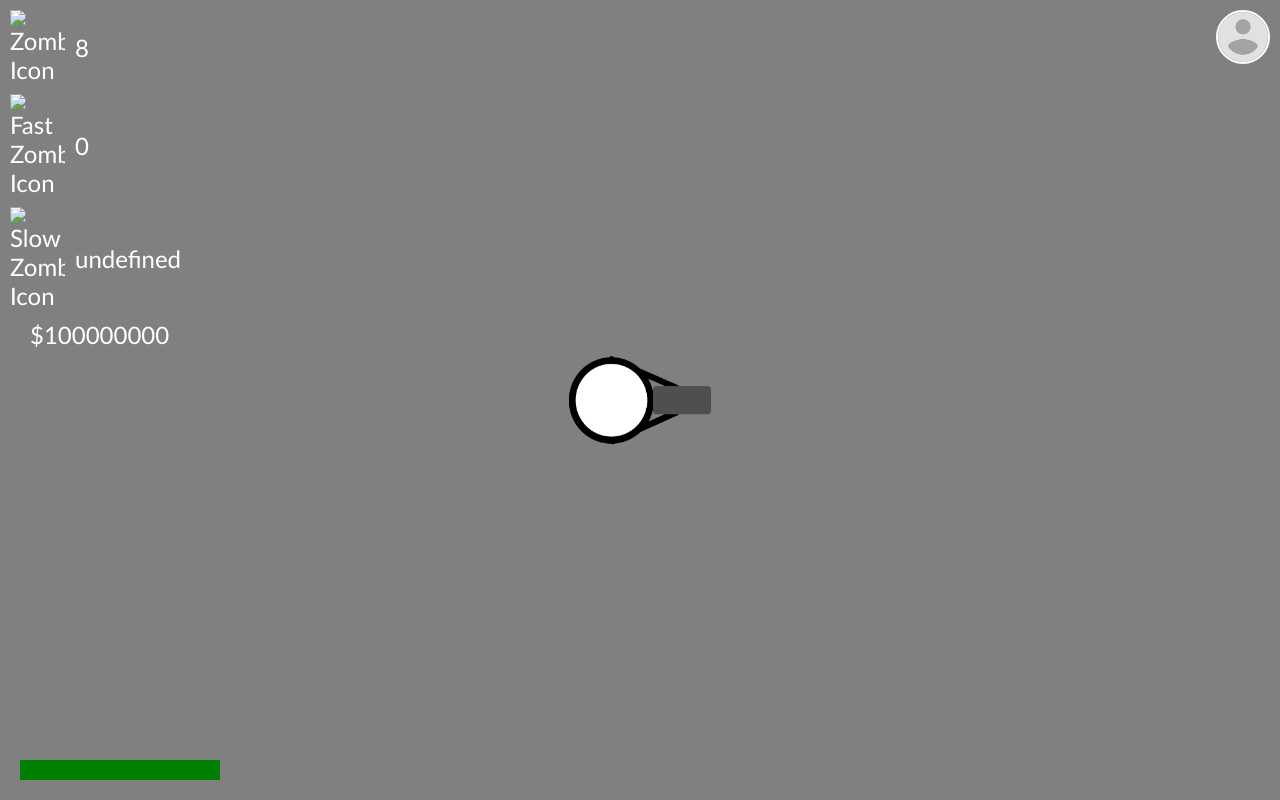
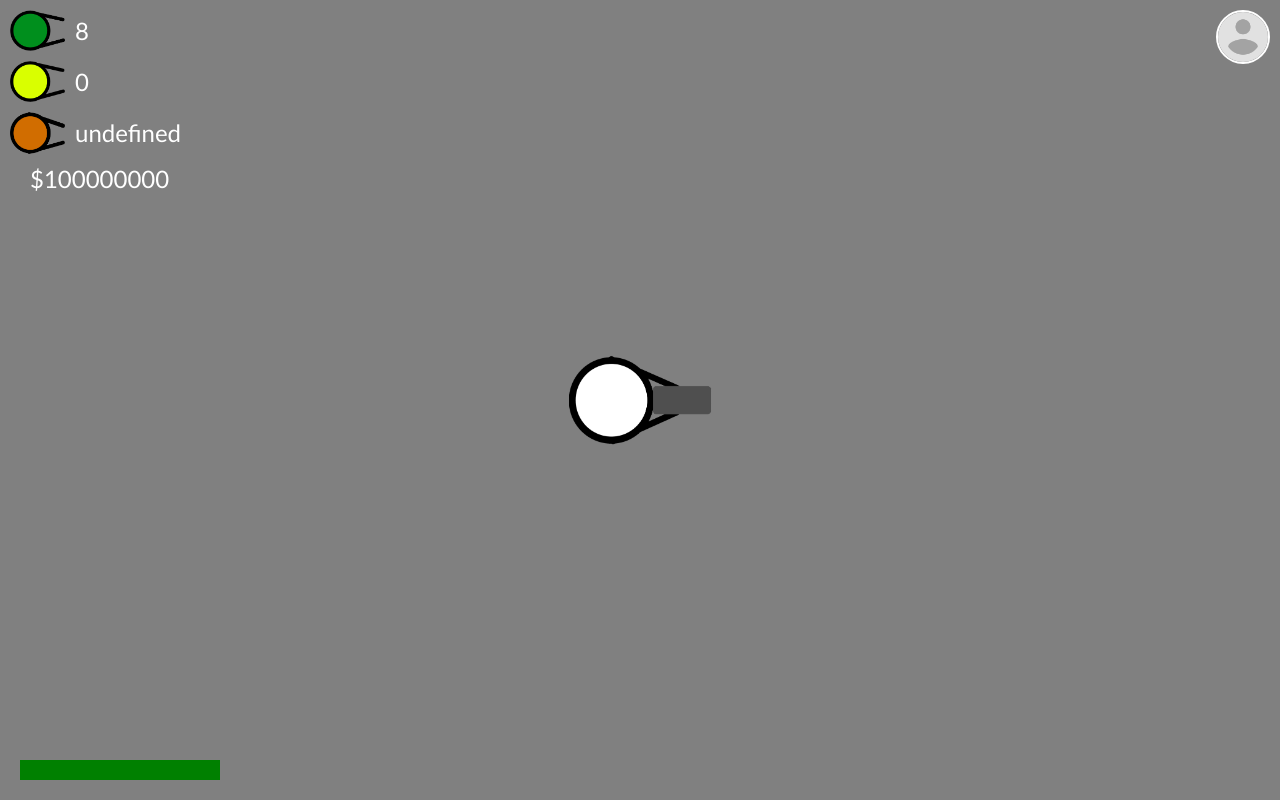
Before and after one commit to yourswayne/Zombiezoo, a plain HTML site: page public/index.html in a window 1280 px wide. Drawn offline with Linux system fonts and the light colour scheme; the site is published under a folder, as on GitHub Pages, so addresses that start at the root find nothing.

Commit message:
bilder Funktionieren wieder

```diff
--- a/public/index.html
+++ b/public/index.html
@@ -16,15 +16,15 @@
 
     <div id="zombieCounter" style="display: none;">
         <div>
-            <img id="zombieIcon" src="/images/zombie.png" alt="Zombie Icon">
+            <img id="zombieIcon" src="./images/zombie.png" alt="Zombie Icon">
             <span id="zombieCount"></span>
         </div>
         <div>
-            <img id="fastZombieIcon" src="/images/zombie-y.png" alt="Fast Zombie Icon">
+            <img id="fastZombieIcon" src="./images/zombie-y.png" alt="Fast Zombie Icon">
             <span id="fastZombieCount"></span>
         </div>
         <div>
-            <img id="slowZombieIcon" src="/images/zombie-o.png" alt="Slow Zombie Icon">
+            <img id="slowZombieIcon" src="./images/zombie-o.png" alt="Slow Zombie Icon">
             <span id="slowZombieCount"></span>
         </div>
         <span id="moneyCount"></span>
```
